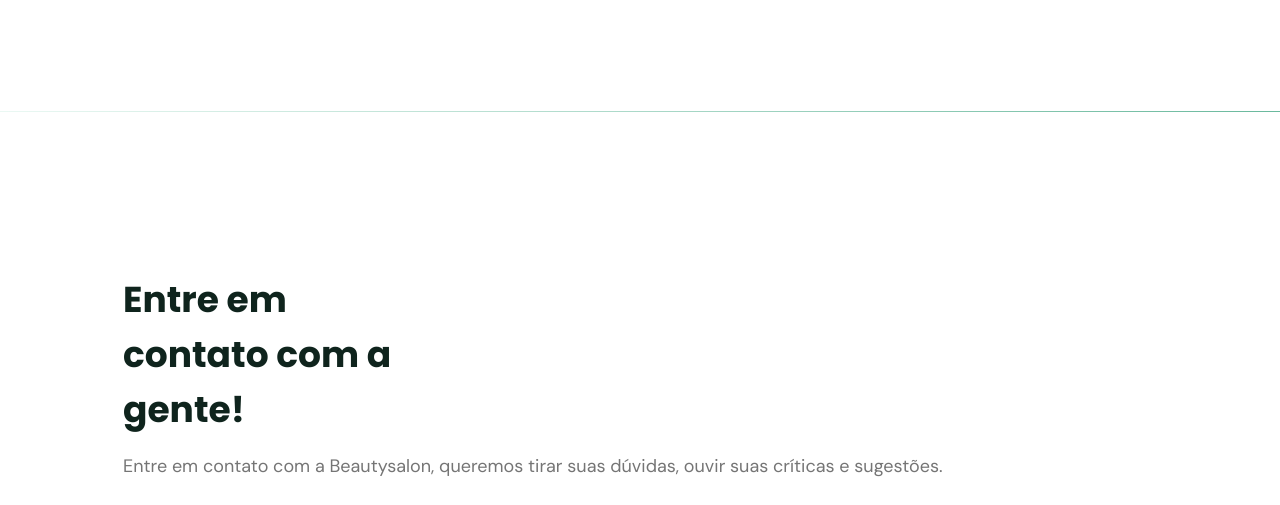
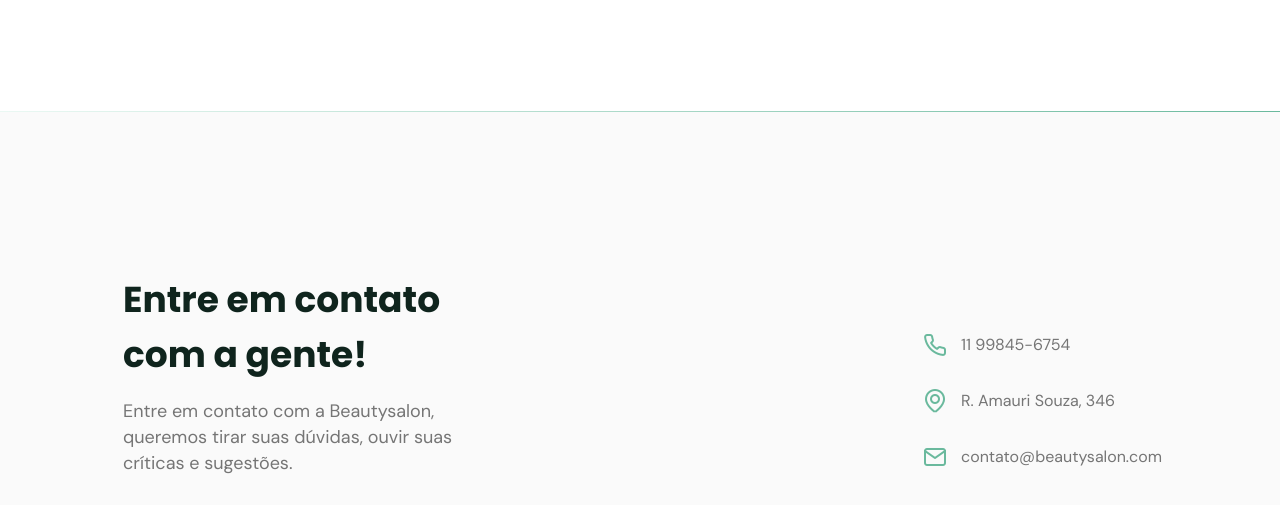
Before and after one commit to lucasssdo/BeautSalon, a website: page index.html in a window 1280 px wide. Shown: the part 3310-3815 px from the top of the page. Drawn offline with nearby package versions, Linux system fonts and the light colour scheme; files whose address does not match are found by name.

Commit message:
contact--992px

```diff
--- a/assets/css/section/contact.css
+++ b/assets/css/section/contact.css
@@ -1,5 +1,5 @@
 #contact{
-  background: var(--background-alt);
+  background: var(--background);
 }
 
 #contact .title{
@@ -53,3 +53,26 @@
   font-size: 1.5rem;
   color: var(--base-color);
 }
+
+
+@media (min-width:992px){
+  #contact .container{
+    display: flex;
+    flex-direction: row;
+    column-gap: 25rem;
+    align-items: center;
+  }
+
+  #contact .column-1,
+  #contact .title{
+    width: 25rem;
+  }
+
+  #contact .subtitle{
+    padding-right: 2.5rem;
+  }
+
+  #contact .column-2 ul{
+    margin-top: -2rem;
+  }
+}
--- a/index.html
+++ b/index.html
@@ -206,6 +206,7 @@
 
     <section id="contact" class="section">
       <div class="container">
+          <div class="column-1">
               <h2 class="title">
                Entre em contato com a gente!
               </h2>
@@ -217,7 +218,9 @@
                 <span class="icon-whatsapp"></span>
                 <p class="text">Entrar em contato</p>
               </a>
+          </div>
 
+          <div class="column-2">
             <ul>
               <li>
                 <span class="icon-phone"></span>
@@ -232,6 +235,8 @@
                 <p class="text">contato@beautysalon.com</p>
               </li>
             </ul>
+          </div>
+
           </div>
 
 
```
Lines whose indentation alone changed are shown as unchanged.
